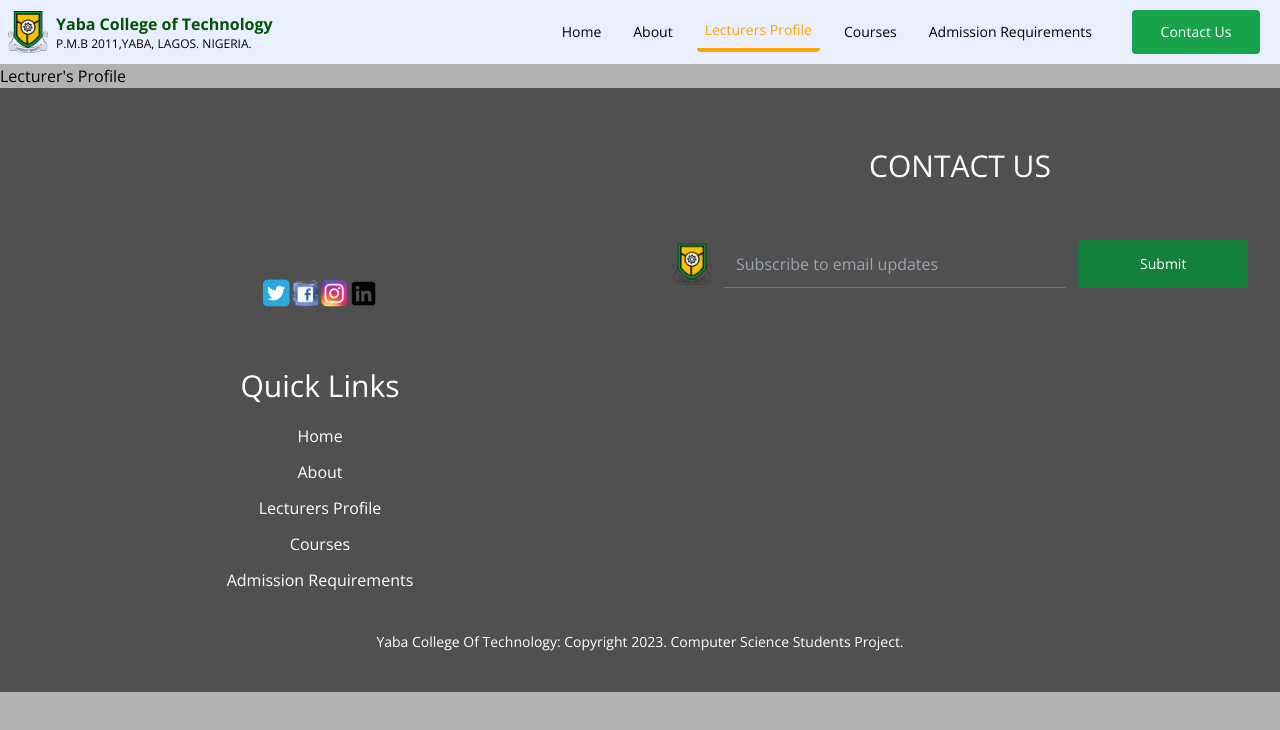
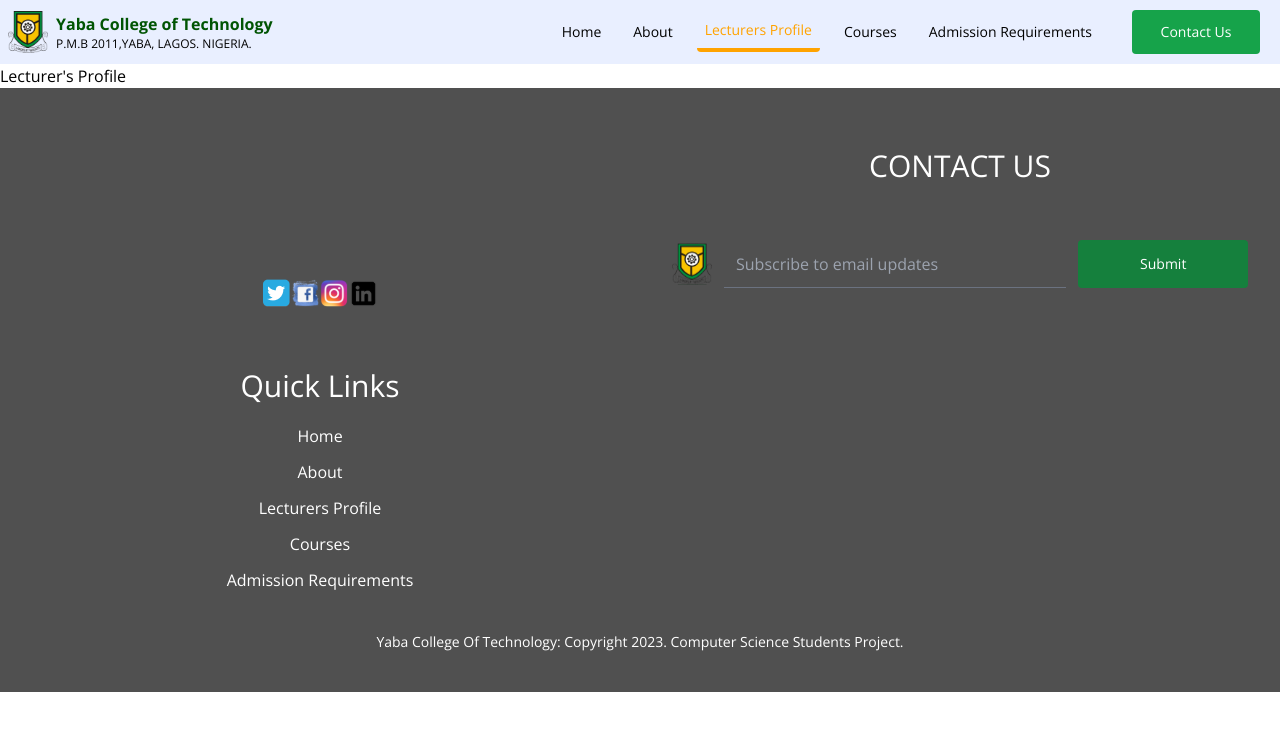
Before and after one commit to codermuyi/yabatech-sot-project, a React (Vite) app: page /lecturer-profile in a window 1280 px wide. Shown: the top 730 px of the page. Built offline with nearby package versions, Linux system fonts and the light colour scheme.

Commit message:
feat: Change to overlay bg

```diff
--- a/src/components/Navigation.jsx
+++ b/src/components/Navigation.jsx
@@ -11,9 +11,9 @@ const Navigation = () => {
   const [isOpen, setIsOpen] = useState(false)
   const toggleSidebar = () => setIsOpen((prev) => !prev)
 
-  const overlayClassName = cn('fixed inset-0 bg-black/30', {
-    'z-1': isOpen === true,
-    'z-[-1]': isOpen === false,
+  const overlayClassName = cn('fixed inset-0 ', {
+    'z-1 bg-black/30': isOpen === true,
+    'z-[-1] transparent': isOpen === false,
   })
 
   const links = navLinks.map((link, i) => (
```
